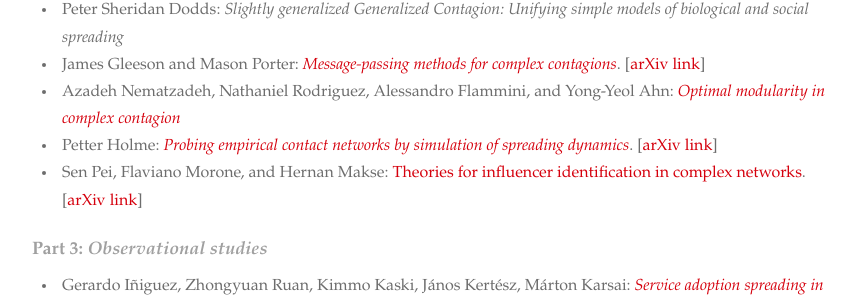
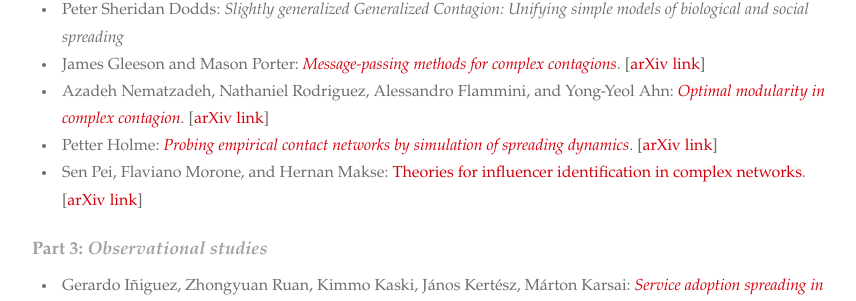
Before and after one commit to socialcontagionbook/socialcontagionbook.github.io, a Jekyll site: the page built from index.md, in a window 1280 px wide and 900 px high, scrolled down 427 px. Shown: the part 149-450 px from the top of the window, without its empty margins (213-1069 px from the left). Built offline with Jekyll 4.4.1, drawn with Linux system fonts in a browser that asks for light colours; some web fonts are replaced; our own code applies the rules of GitHub Pages for plain Markdown files.

Commit message:
arxiv link update

```diff
--- a/index.md
+++ b/index.md
@@ -18,7 +18,7 @@ This page contains information for authors of the forthcoming _Spreading Dynamic
 
 * Peter Sheridan Dodds: _Slightly generalized Generalized Contagion: Unifying simple models of biological and social spreading_
 * James Gleeson and Mason Porter: [_Message-passing methods for complex contagions_](#gleeson). \[[arXiv link](https://arxiv.org/abs/1703.08046)\]
-* Azadeh Nematzadeh, Nathaniel Rodriguez, Alessandro Flammini, and Yong-Yeol Ahn: [_Optimal modularity in complex contagion_](#nematzadeh)
+* Azadeh Nematzadeh, Nathaniel Rodriguez, Alessandro Flammini, and Yong-Yeol Ahn: [_Optimal modularity in complex contagion_](#nematzadeh). \[[arXiv link](https://arxiv.org/abs/1806.00074)\]
 * Petter Holme: [_Probing empirical contact networks by simulation of spreading dynamics_](#holme). \[[arXiv link](https://arxiv.org/abs/1706.09095)\]
 * Sen Pei, Flaviano Morone, and Hernan Makse: [Theories for influencer identification in complex networks](#pei). \[[arXiv link](https://arxiv.org/abs/1707.01594)\]
 
```
